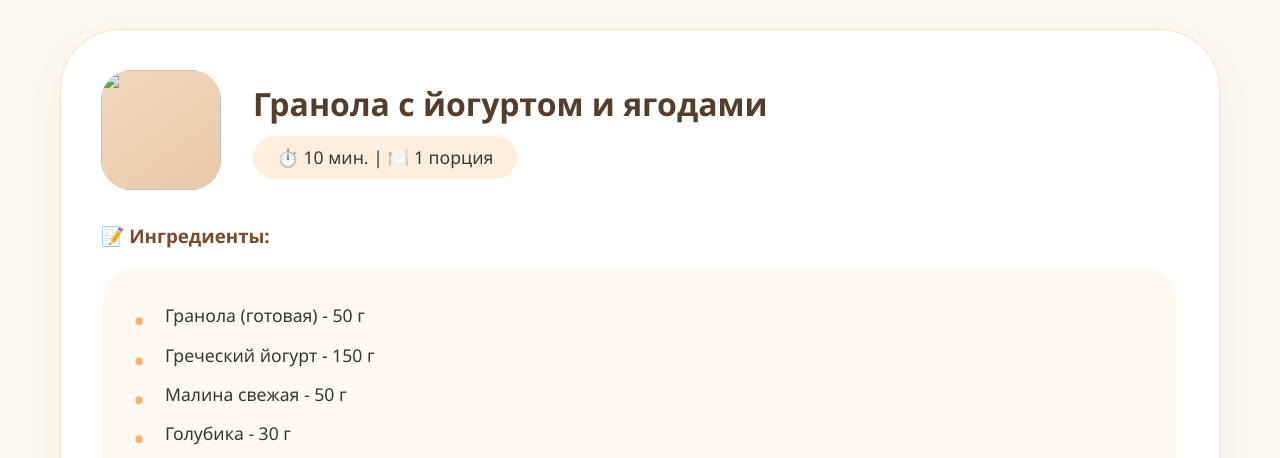
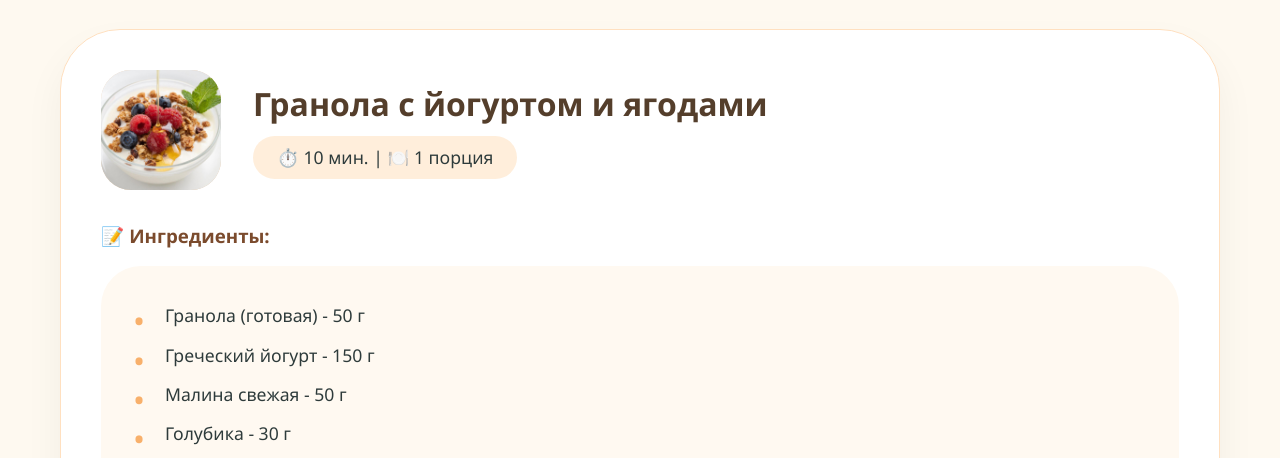
Before and after one commit to aLsushKaaaa/individyalni-proekt, a plain HTML site: page index.html in a window 1280 px wide. Shown: the part 642-1100 px from the top of the page. Drawn offline with Linux system fonts and the light colour scheme; the site is published under a folder, as on GitHub Pages, so addresses that start at the root find nothing.

Commit message:
Update index.html
фото неотобразились проверка без /

```diff
--- a/index.html
+++ b/index.html
@@ -5,7 +5,7 @@
     <meta name="viewport" content="width=device-width, initial-scale=1.0">
     <title>Завтрак-Тайм | Все рецепты на одной странице</title>
     <link rel="stylesheet" href="style.css">
-    <link rel="shortcut icon" href="/лого.jpg" type="image/x-icon">
+    <link rel="shortcut icon" href="лого.jpg" type="image/x-icon">
 </head>
 <body>
     <header class="page-header">
@@ -38,7 +38,7 @@
         <h2 class="section-title">🍳 Рецепт дня</h2>
         <div class="full-recipe">
             <div class="recipe-header">
-                <img src="/гранола.jpg" alt="" class="recipe-img">
+                <img src="гранола.jpg" alt="" class="recipe-img">
                 <div>
                     <div class="recipe-title">Гранола с йогуртом и ягодами</div>
                     <span class="meta">⏱️ 10 мин. | 🍽️ 1 порция</span>
```
